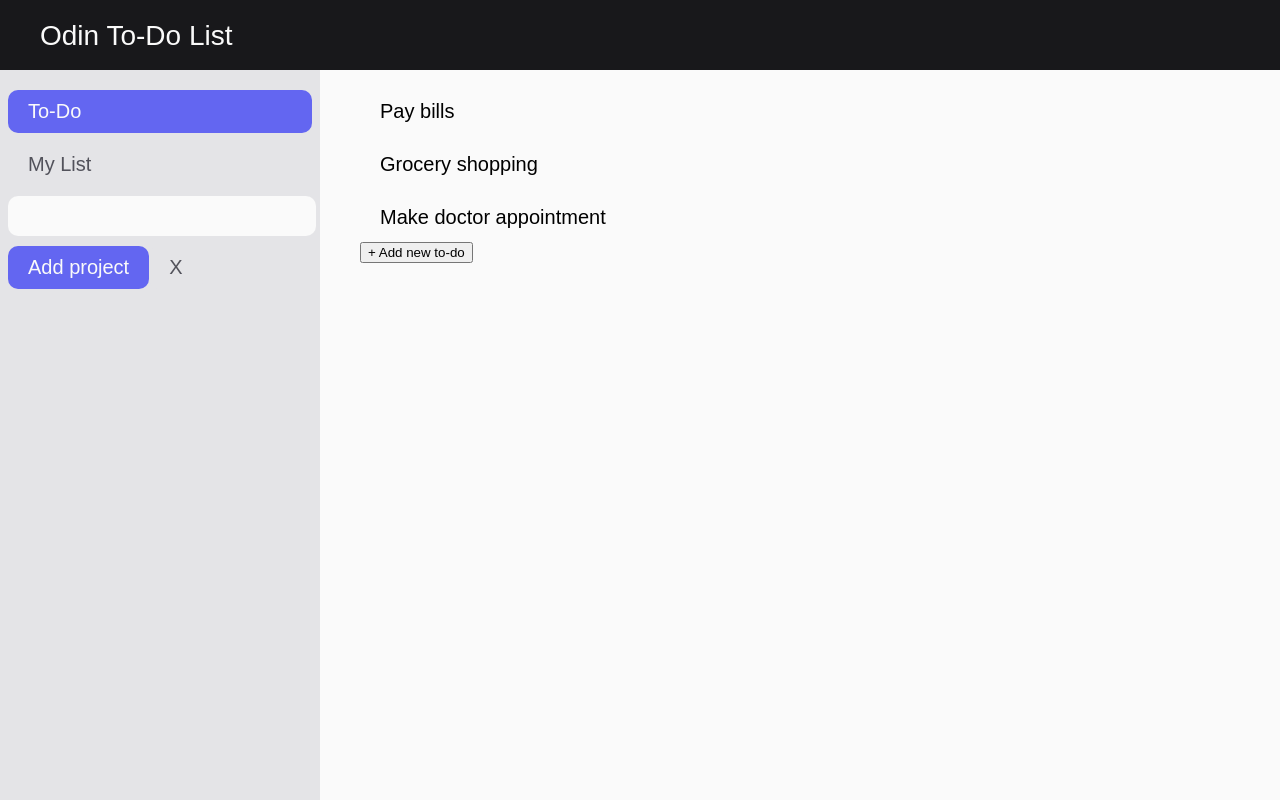
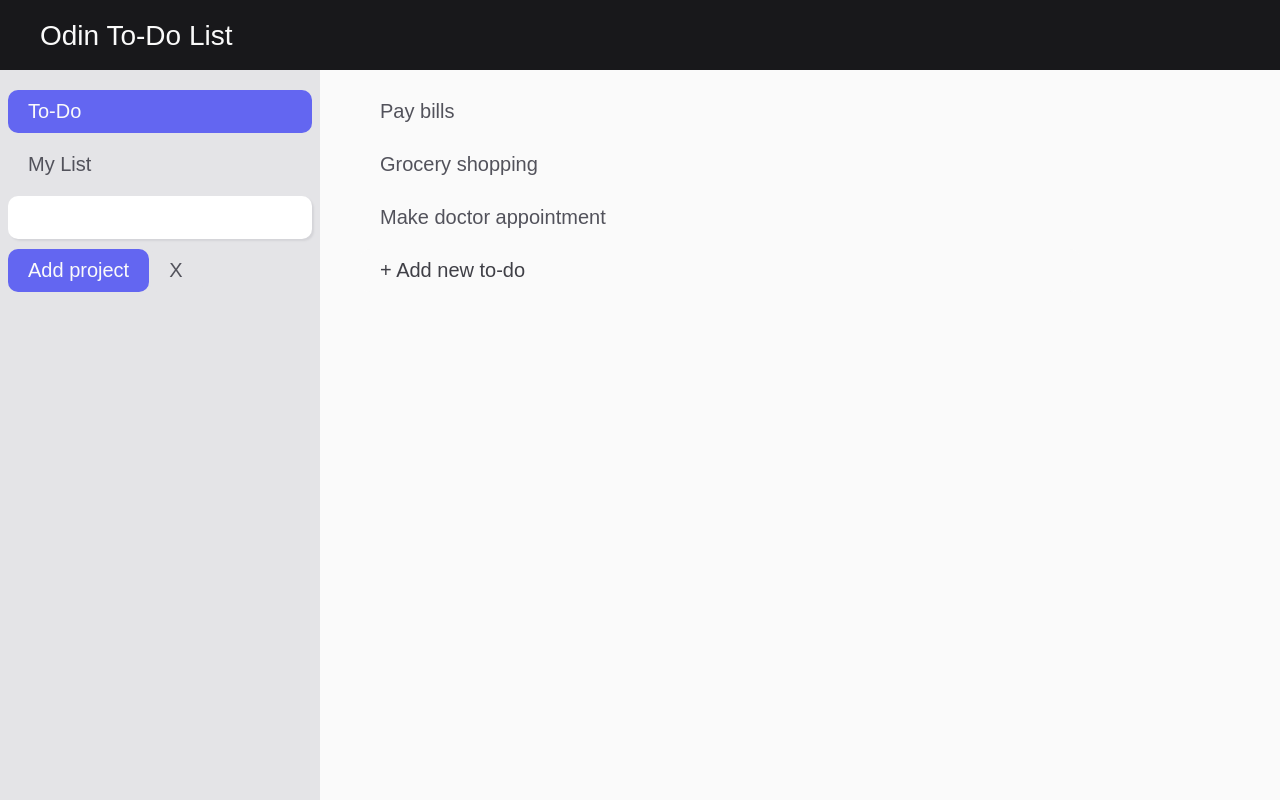
Before and after one commit to anthony-roncal/todo-list, a website built with webpack: page dist/index.html in a window 1280 px wide. Both pictures are taken after a click on the button "+ Add new project". Built offline with nearby package versions, Linux system fonts and the light colour scheme.

Commit message:
consolidate styling

```diff
--- a/src/style.css
+++ b/src/style.css
@@ -34,49 +34,45 @@ header {
     margin-right: auto;
 }
 
-.project-item,
-.todo-item,
-.show-add-project-form-btn,
-.add-project-btn,
-.add-project-cancel-btn {
-    padding: 10px 20px;
-    border-radius: 10px;
-    margin-top: 10px;
-    color: #52525b;
+.todo-ul {
+    width: 75%;
 }
 
-.todo-item {
-    color: black;
-}
-
-.add-project-field {
-    margin-top: 10px;
+.add-project-field,
+.add-todo-field {
     width: 100%;
-    border: none;
     outline: none;
-    background-color: #fafafa;
-    border-radius: 10px;
-    height: 38px;
+    background-color: #ffffff;
     font-size: 20px;
-}
-
-.add-project-container {
-    display: flex;
+    box-shadow: 2px 2px 2px #d4d4d8;
 }
 
 .show-add-project-form-btn,
 .add-project-btn,
-.add-project-cancel-btn {
-    border: none;
+.add-project-cancel-btn,
+.show-add-todo-form-btn,
+.add-todo-btn,
+.add-todo-cancel-btn
+ {
     font-size: 20px;
     background-color: #e4e4e7;
 }
 
-.show-add-project-form-btn {
-    width: 100%;
+.show-add-todo-form-btn,
+.add-todo-cancel-btn {
+    background-color: #fafafa;
+    color: #3f3f46;
+    cursor: pointer;
 }
 
-.add-project-btn {
+.show-add-project-form-btn,
+.show-add-todo-form-btn {
+    width: 100%;
+    text-align: left;
+}
+
+.add-project-btn,
+.add-todo-btn {
     background-color: #6366f1;
     color: #fafafa;
 }
@@ -85,15 +81,17 @@ header {
 .show-add-project-form-btn:hover,
 .add-project-cancel-btn:hover {
     background-color: #d4d4d8;
-    color: black;
+    color: #18181b;
     cursor: pointer;
 }
 
 .add-project-cancel-btn:hover {
     background-color: #e4e4e7;
+    color: #18181b;
 }
 
-.add-project-btn:hover {
+.add-project-btn:hover,
+.add-todo-btn:hover {
     background-color: #4338ca;
     color: #fafafa;
     cursor: pointer;
@@ -119,10 +117,21 @@ ul {
     list-style-type: none;
 }
 
+li,
+button,
+input {
+    box-sizing: border-box;
+    border: none;
+    padding: 10px 20px;
+    border-radius: 10px;
+    margin-top: 10px;
+    color: #52525b;
+}
+
 .todo-item {
     display: flex;
     align-content: center;
-    width: 70%;
+    width: 100%;
     justify-content: space-between;
 }
 
@@ -130,8 +139,9 @@ ul {
     display: none;
     background-color: #f4f4f5;
     font-size: 18px;
-    border: none;
     border-radius: 3px;
+    padding: 1px 10px;
+    margin: 0;
 }
 
 .delete-todo:hover {
@@ -139,8 +149,10 @@ ul {
     cursor: pointer;
 }
 
-.todo-item:hover{
+.todo-item:hover,
+.show-add-todo-form-btn:hover {
     background-color: #f4f4f5;
+    color: #18181b;
 }
 
 .todo-item:hover > .delete-todo {
```
